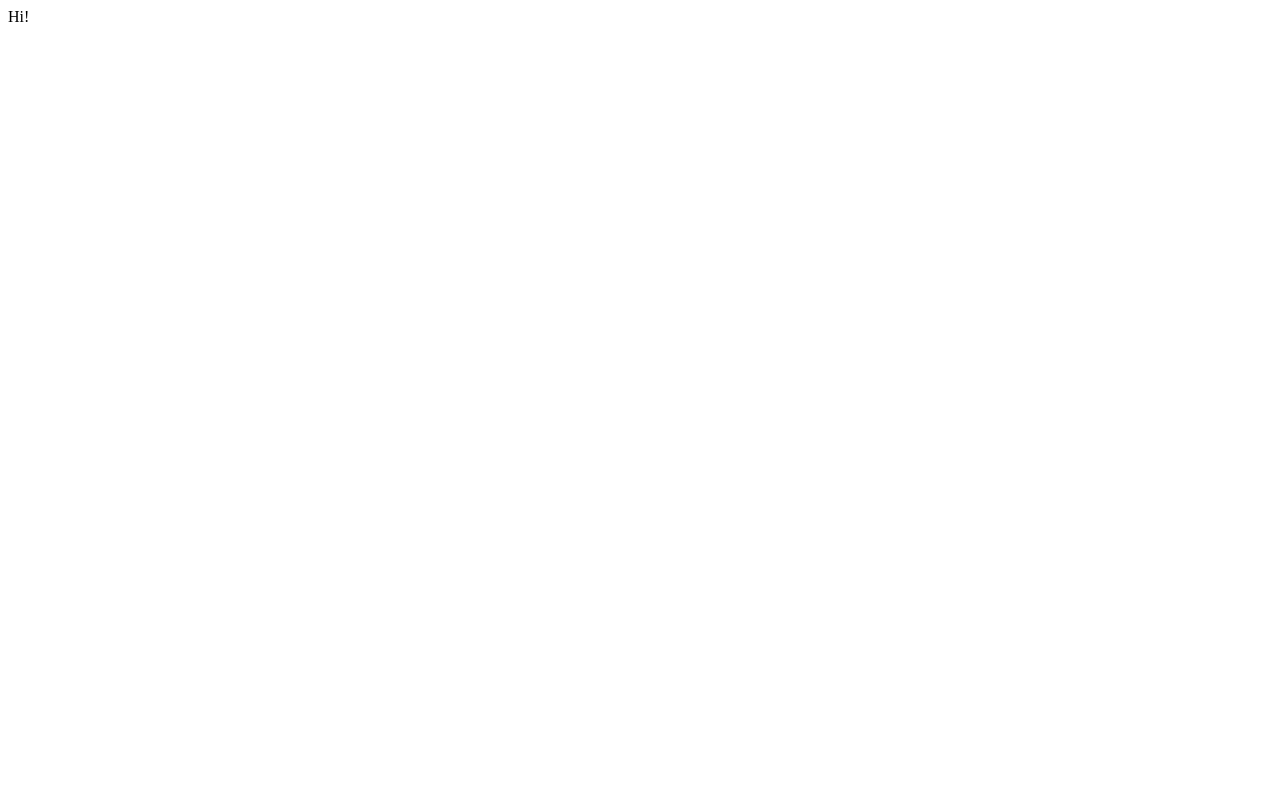
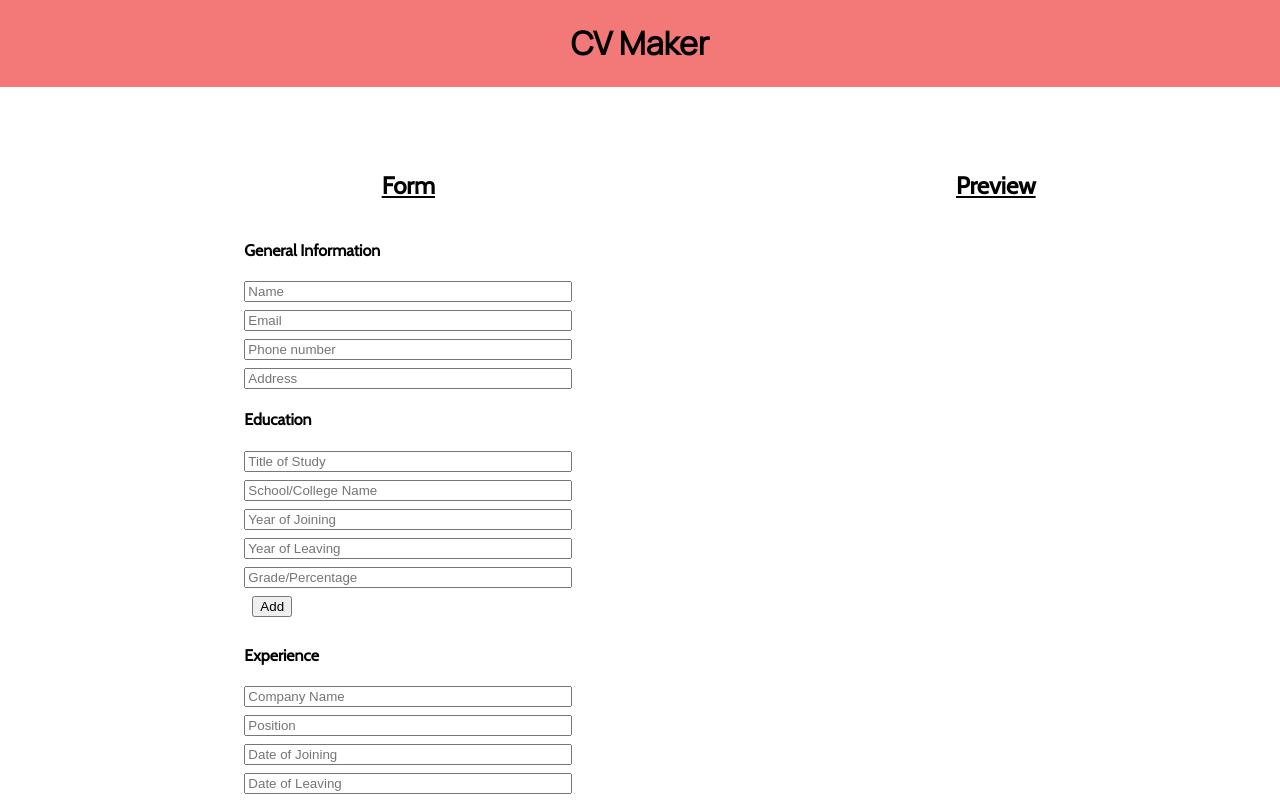
Before and after one commit to Warstilide49/cv-project, a React (Create React App) app: page / in a window 1280 px wide. Shown: the top 800 px of the page. Built offline with nearby package versions, Linux system fonts and the light colour scheme.

Commit message:
form skeleton done

```diff
--- a/public/index.html
+++ b/public/index.html
@@ -24,7 +24,7 @@
       work correctly both with client-side routing and a non-root public URL.
       Learn how to configure a non-root public URL by running `npm run build`.
     -->
-    <title>React App</title>
+    <title>CV Project</title>
   </head>
   <body>
     <noscript>You need to enable JavaScript to run this app.</noscript>
--- a/src/App.js
+++ b/src/App.js
@@ -1,9 +1,22 @@
-function App() {
-  return (
-    <div className="App">
-      Hi!
-    </div>
-  );
+import React, {Component} from 'react'
+import './styles/main.css'
+import Header from './components/Header'
+import Content from './components/Content'
+
+class App extends Component {
+
+  constructor(props){
+    super(props);
+  }
+
+  render(){
+    return (
+      <div className="App">
+        <Header/>
+        <Content/>
+      </div>
+    );
+  }
 }
 
 export default App;
--- /dev/null
+++ b/src/components/Content.js
@@ -0,0 +1,57 @@
+import React, {Component} from 'react';
+import '../styles/content.css'
+
+class Content extends Component{
+	constructor(props){
+		super(props);
+	}
+
+	render(){
+		return(
+			<div className='main-container'>
+				<div className='form-container'>
+					<h2>Form</h2>
+					<div className='general'>
+						<h4>General Information</h4>
+						<form>
+							<input placeholder='Name'></input>
+							<input placeholder='Email'></input>
+							<input placeholder='Phone number'></input>
+							<input placeholder='Address'></input>
+						</form>
+					</div>
+					<div className='education'>
+						<h4>Education</h4>
+						<form>
+							<input placeholder='Title of Study'></input>
+							<input placeholder='School/College Name'></input>
+							<input placeholder='Year of Joining'></input>
+							<input placeholder='Year of Leaving'></input>
+							<input placeholder='Grade/Percentage'></input>
+						</form>
+						<button id='add-education'>Add</button>
+					</div>
+					<div className='experience'>
+						<h4>Experience</h4>
+						<form>
+							<input placeholder='Company Name'></input>
+							<input placeholder='Position'></input>
+							<input placeholder='Date of Joining'></input>
+							<input placeholder='Date of Leaving'></input>
+							<textarea placeholder='Brief description of work done' rows="4"></textarea>
+						</form>
+						<button id='add-experience'>Add</button>
+					</div>
+					<button>Save in PDF format</button>
+					<button>Load Example</button>
+				</div>
+				<div className='preview-container'>
+					<h2>Preview</h2>
+					{/*<Resume />*/}
+				</div>
+			</div>
+		);
+	}
+}
+
+export default Content
--- /dev/null
+++ b/src/components/Header.js
@@ -0,0 +1,18 @@
+import React, {Component} from 'react'
+
+class Header extends Component{
+
+	constructor(props){
+		super(props);
+	}
+
+	render(){
+		return(
+			<div className='header'>
+				<h1>CV Maker</h1>
+			</div>
+		)
+	}
+}
+
+export default Header
--- /dev/null
+++ b/src/styles/content.css
@@ -0,0 +1,28 @@
+@import url('https://fonts.googleapis.com/css2?family=Cabin&display=swap');
+
+.main-container{
+	font-family: 'Cabin';
+	display:flex;
+	flex-wrap: wrap;
+	justify-content: space-around;
+	padding: 5%;
+	gap:2%;
+}
+
+.form-container{
+	display: flex;
+	flex-direction: column;
+	align-items: center;
+}
+
+.preview-container{
+	display:flex;
+	flex-direction: column;
+	align-items: center;
+}
+
+form{
+	display:flex;
+	flex-direction: column;
+	gap:1vh;
+}
--- /dev/null
+++ b/src/styles/main.css
@@ -0,0 +1,30 @@
+@import url('https://fonts.googleapis.com/css2?family=Manrope:wght@400&display=swap');
+
+:root{
+	--bg_1: #F37878;
+}
+
+body{
+	min-height:100vh;
+	margin:0;
+}
+
+h2{
+	text-decoration: underline;
+}
+
+input{
+	width:40vh;
+}
+
+button{
+	margin:1vh;
+}
+
+.header{
+	font-family: 'Manrope';
+	display:flex;
+	justify-content: center;
+	align-items: center;
+	background: var(--bg_1);
+}
```
Also changed, not shown: 2 other files (tests, documents, lock files or other folders).
